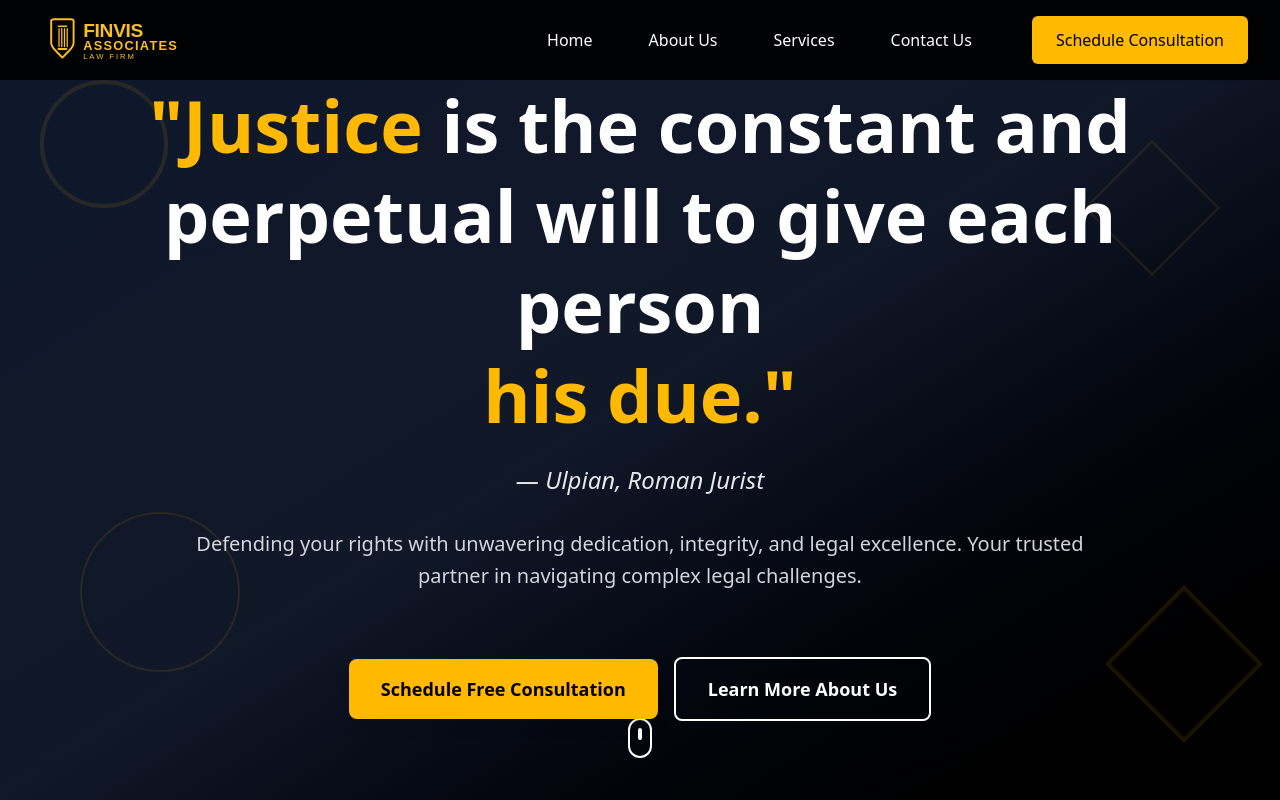
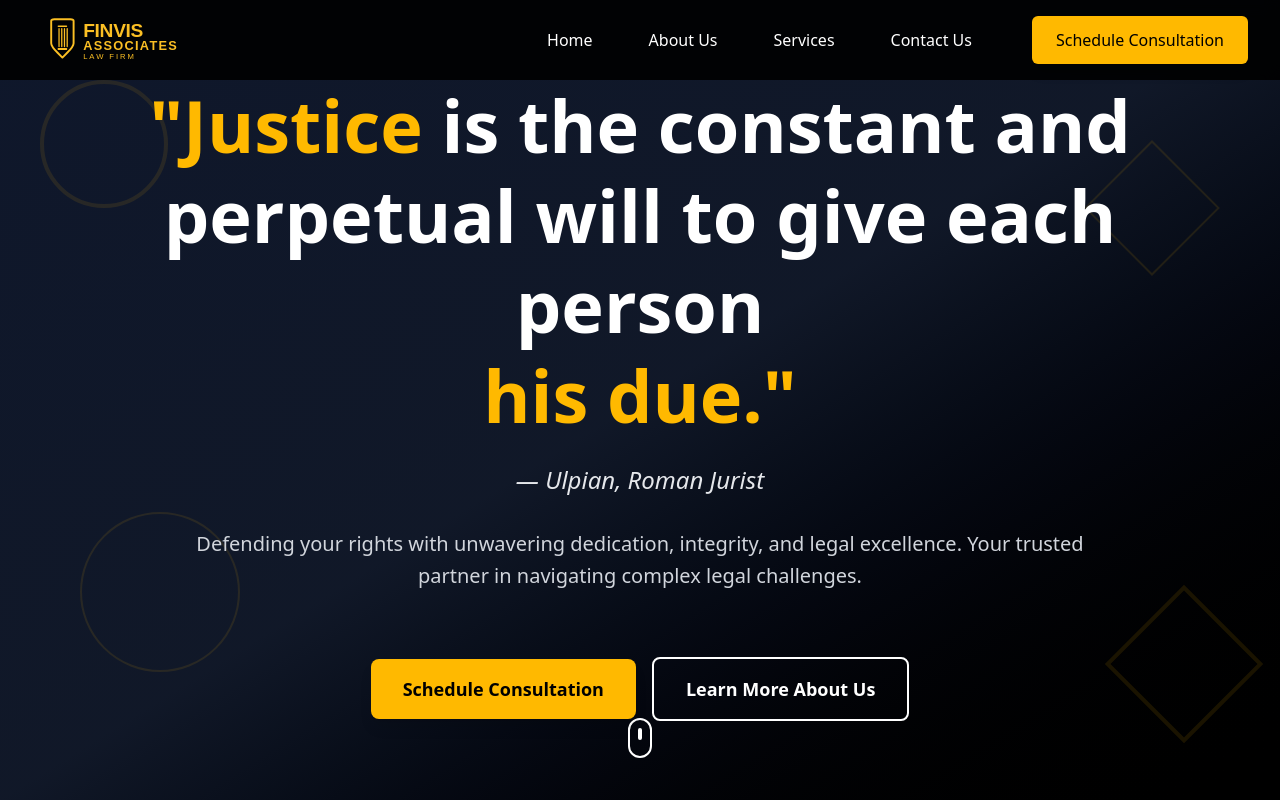
Before and after one commit to chaitu347/finvis.co.in, a React (Vite) app: page / in a window 1280 px wide. Shown: the top 800 px of the page. Built offline with nearby package versions, Linux system fonts and the light colour scheme.

Commit message:
some more changes (free)

```diff
--- a/src/components/Home.jsx
+++ b/src/components/Home.jsx
@@ -99,7 +99,7 @@ const Home = () => {
             <div className="flex flex-col sm:flex-row gap-4 justify-center items-center pt-6 sm:pt-8">
               <Link to="/contactus">
               <button className="w-full sm:w-auto bg-amber-400 hover:bg-amber-500 text-black px-6 sm:px-8 py-3 sm:py-4 rounded-lg text-base sm:text-lg font-semibold transition-all duration-300 transform hover:scale-105 shadow-lg hover:shadow-xl">
-                Schedule Free Consultation
+                Schedule Consultation
               </button>
               </Link >
               <Link to="/aboutus">
--- a/src/components/HowItsWork.jsx
+++ b/src/components/HowItsWork.jsx
@@ -257,7 +257,7 @@ const HowItWorks = () => {
             <Link to="/contactus">
             <button className="w-full sm:w-auto bg-black hover:bg-gray-800 text-white px-6 md:px-8 py-3 md:py-4 rounded-xl text-base md:text-lg font-semibold transition-all duration-300 transform hover:scale-105 shadow-lg hover:shadow-xl flex items-center justify-center space-x-2">
               <Phone className="w-5 h-5" />
-              <span>Schedule Free Consultation</span>
+              <span>Schedule Consultation</span>
             </button>
             </Link>
             <button className="w-full sm:w-auto border-2 border-black text-black hover:bg-black hover:text-white px-6 md:px-8 py-3 md:py-4 rounded-xl text-base md:text-lg font-semibold transition-all duration-300 transform hover:scale-105">
--- a/src/components/WhyChooseUss.jsx
+++ b/src/components/WhyChooseUss.jsx
@@ -147,7 +147,7 @@ const WhyChooseUss = () => {
           <div className="flex flex-col sm:flex-row gap-4 justify-center items-center max-w-2xl mx-auto">
             <Link to="/contactus">
             <button className="bg-black hover:bg-gray-800 text-white px-6 sm:px-8 py-3 sm:py-4 rounded-lg text-base sm:text-lg font-semibold transition-all duration-300 transform hover:scale-105 shadow-xl w-full sm:w-auto">
-              Schedule Free Consultation
+              Schedule Consultation
             </button>
             </Link>
             <button className="border-2 border-black text-black hover:bg-black hover:text-white px-6 sm:px-8 py-3 sm:py-4 rounded-lg text-base sm:text-lg font-semibold transition-all duration-300 transform hover:scale-105 w-full sm:w-auto">
```
